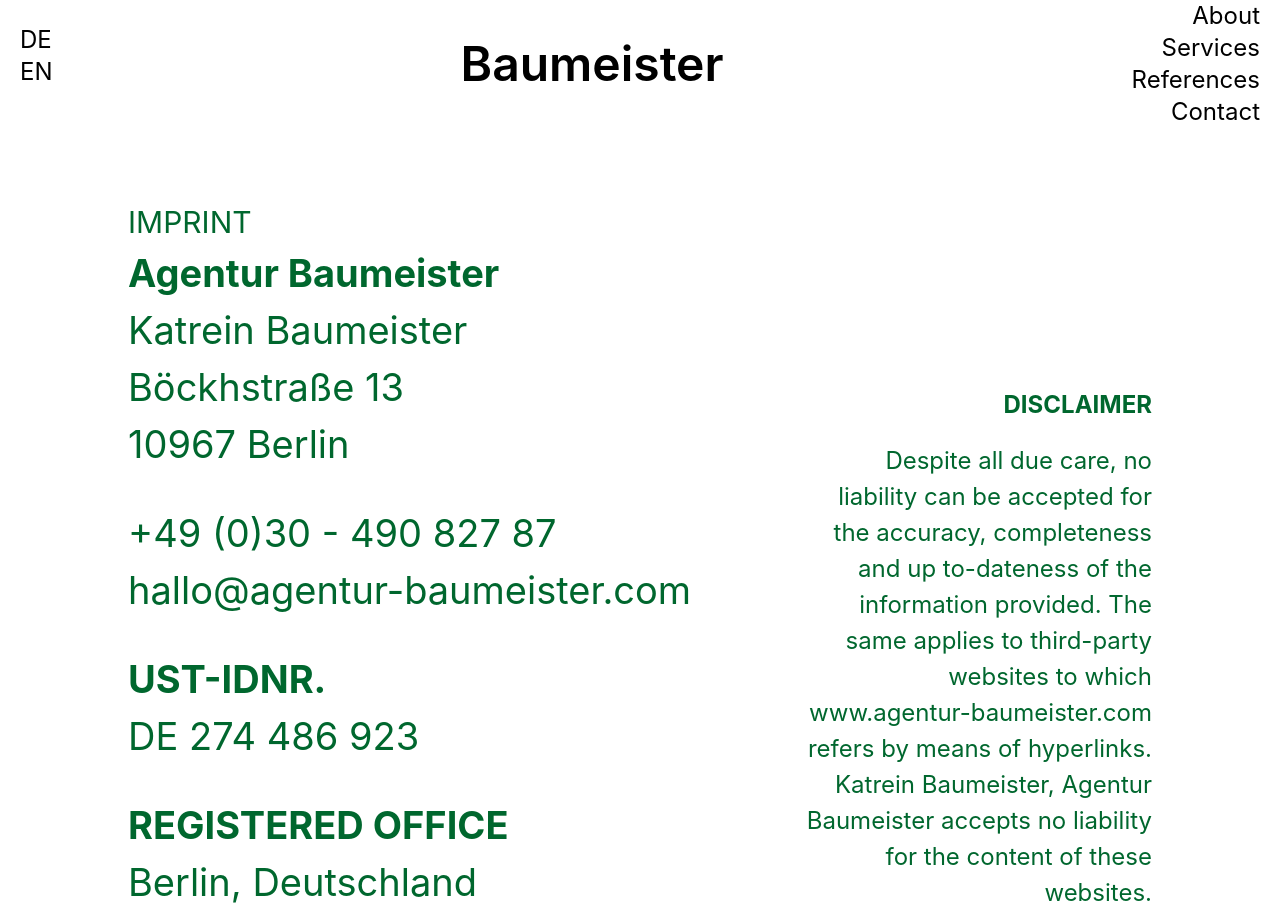
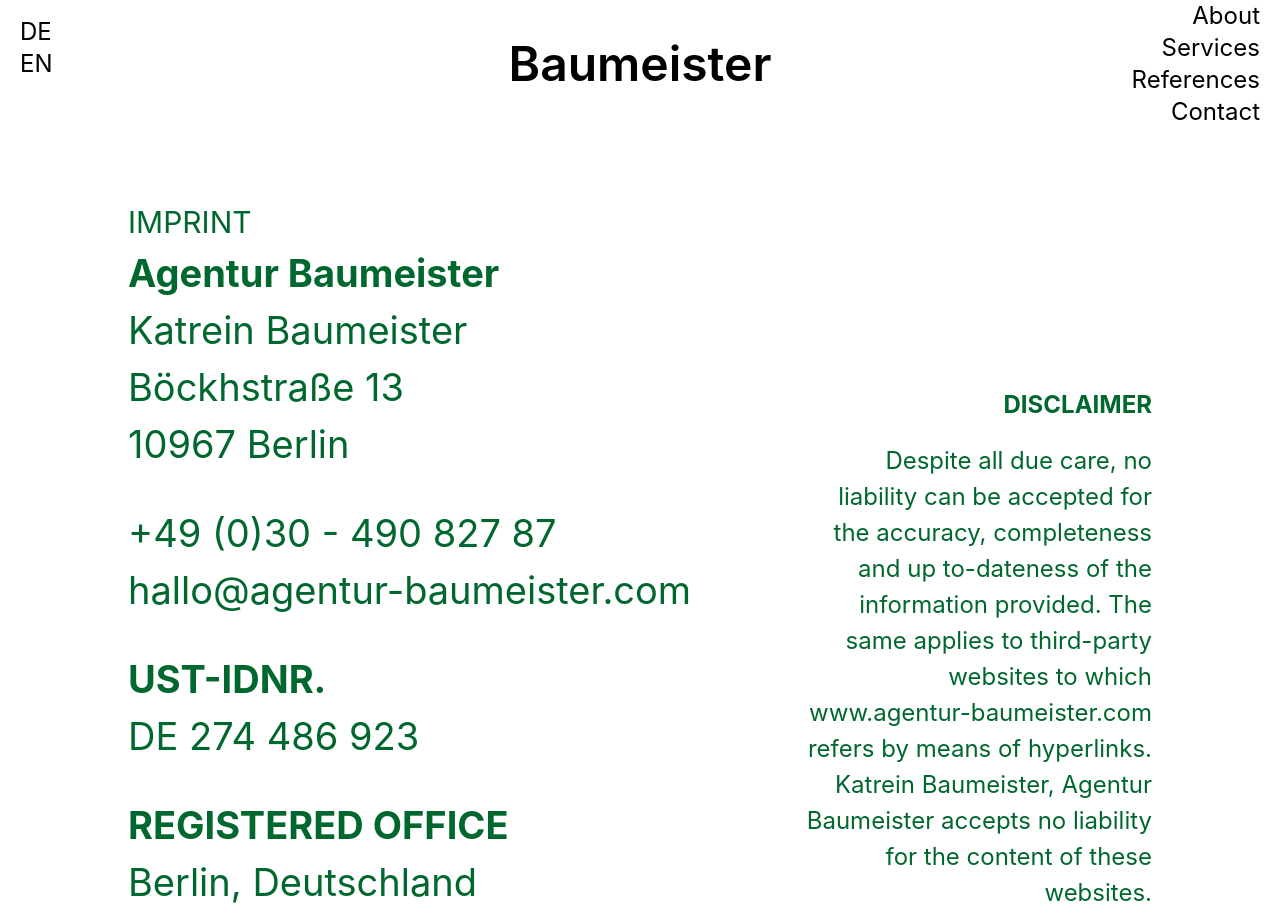
Before and after one commit to ora-nova/group2websiteproject, a website built with Vite: page src/sections/imprint.html in a window 1280 px wide. Built offline with nearby package versions, Linux system fonts and the light colour scheme.

Commit message:
the updated header

```diff
--- a/src/sections/imprint.html
+++ b/src/sections/imprint.html
@@ -7,21 +7,24 @@
     <link rel="stylesheet" href="../../output.css">
 </head>
 <body>
-         <header class=" fixed top-0 left-0 w-full h-32 z-50 flex items-center justify-between py-2 pr-5 pl-5 mx-auto ">
-        <div class="self-start  mt-4 text-2xl">
+    <div class="absolute top-4 left-5 text-2xl z-50 lg:fixed">
             <p>DE</p>
             <p>EN</p>
         </div>
-          <div class="relative w-60 h-35">
-    <div class="absolute inset-0 lg:hidden bg-white [clip-path:polygon(83%_29%,96%_36%,100%_49%,91%_66%,15%_72%,0%_58%,3%_39%)]"></div>
+      <!-- The navigation bar -->
+    <header class=" fixed top-0
+     left-0 w-full h-32 z-60 flex items-center justify-center py-2">
+
+        <div class="relative w-60 h-35">
+    <div class="absolute inset-0 md:hidden bg-white [clip-path:polygon(83%_29%,96%_36%,100%_49%,91%_66%,15%_72%,0%_58%,3%_39%)]"></div>
 
     <h1 class="relative z-10 flex h-full items-center justify-center text-5xl font-semibold">
         Baumeister
     </h1>
 </div>
-          <nav class=" flex justify-end">
+        <nav class=" absolute right-5  ">
 
- <div class=" lg:hidden w-14 h-15 flex items-center justify-center bg-green-800 [clip-path:polygon(16%_28%,75%_21%,100%_51%,79%_78%,26%_72%,13%_50%)] " onclick="window.location.href='src/sections/vision.html'">
+ <div class=" lg:hidden w-14 h-15 flex items-center justify-center bg-black [clip-path:polygon(16%_28%,75%_21%,100%_51%,79%_78%,26%_72%,13%_50%)] " onclick="window.location.href='src/sections/vision.html'">
                      <svg xmlns="http://www.w3.org/2000/svg" fill="none" viewBox="0 0 24 24" stroke-width="1.5" stroke="currentColor" class="size-6 text-white">
   <path stroke-linecap="round" stroke-linejoin="round" d="M3.75 6.75h16.5M3.75 12h16.5m-16.5 5.25h16.5" />
                      </svg>
@@ -33,7 +36,6 @@
             <a href="#contact">Contact</a>
 </div>
         </nav>
-
     </header>
 
   <!-- Imprint section -->
```
